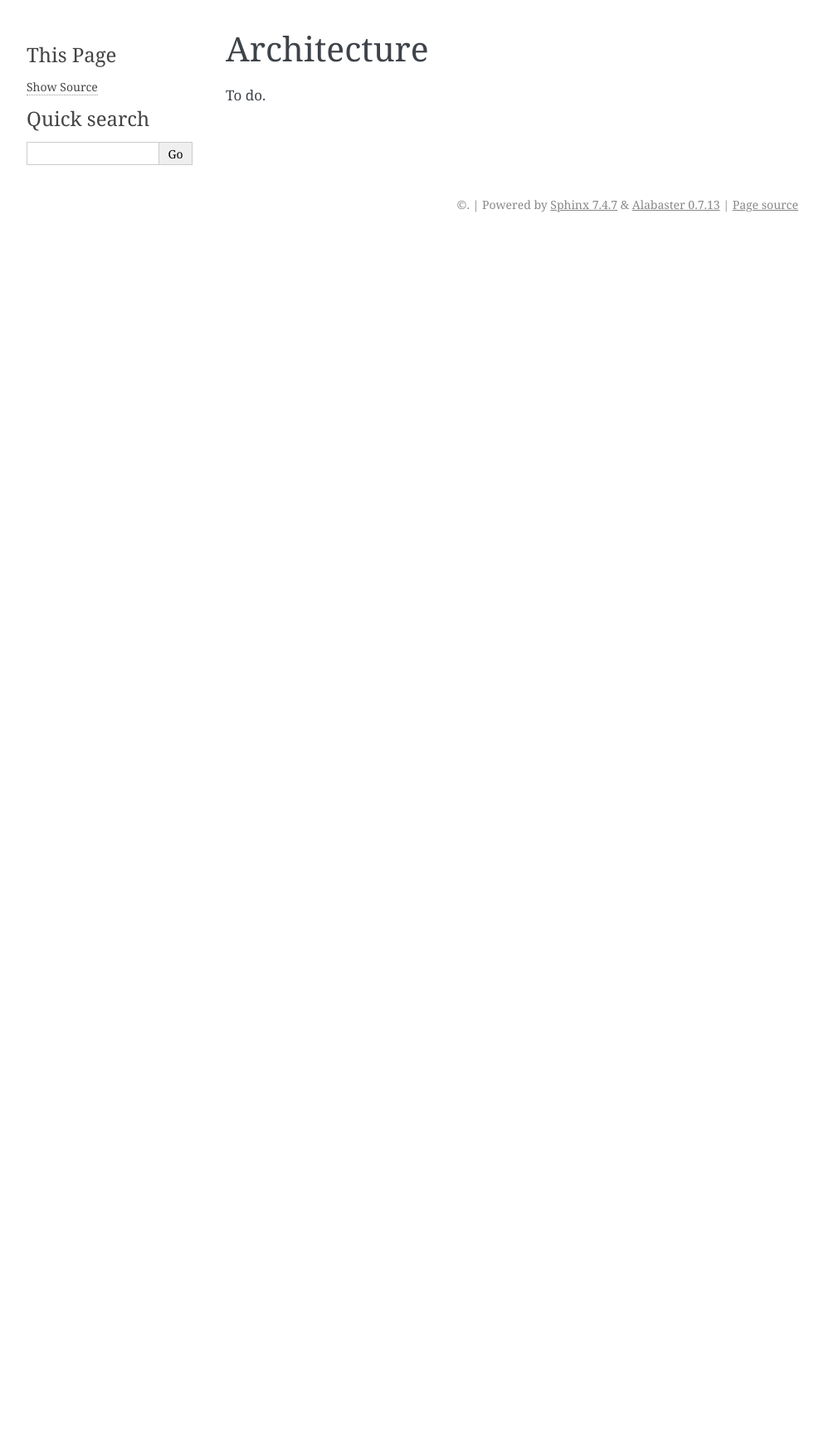
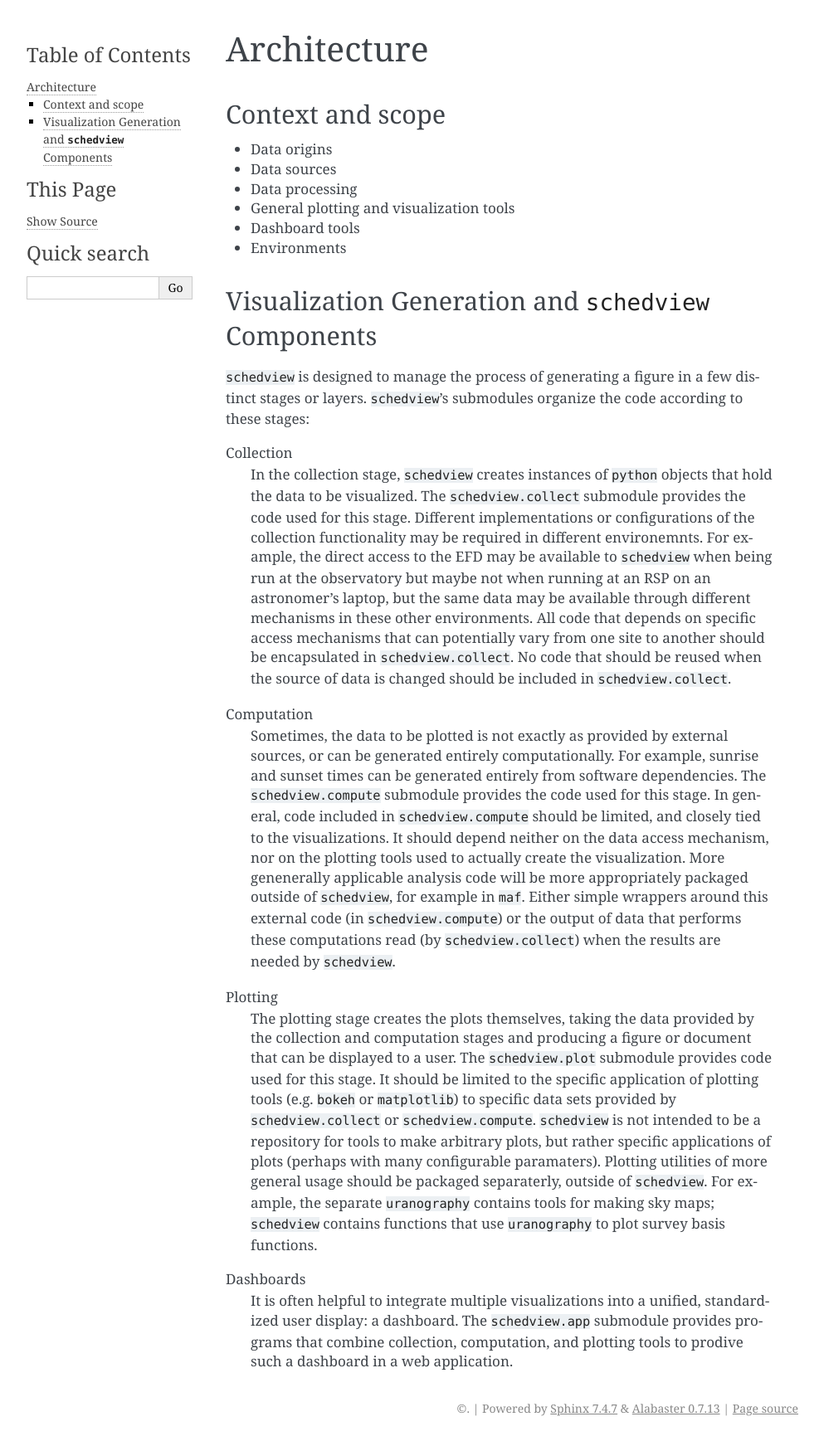
Before and after one commit to lsst/schedview, a Sphinx documentation site: the page built from docs/architecture.rst, in a window 1280 px wide. Shown: the whole page at 83% size, without its empty margins (148-1141 px from the left). Built offline with Sphinx 7.4.7, drawn with Linux system fonts in a browser that asks for light colours; before the commit the page ends 900 px from its top, so only the background shows below that.

Commit message:
initial high-level components section

```diff
--- a/docs/architecture.rst
+++ b/docs/architecture.rst
@@ -1,4 +1,47 @@
 Architecture
 ============
 
-To do.
+Context and scope
+-----------------
+
+- Data origins
+- Data sources
+- Data processing
+- General plotting and visualization tools
+- Dashboard tools
+- Environments
+
+Visualization Generation and ``schedview`` Components
+-----------------------------------------------------
+
+``schedview`` is designed to manage the process of generating a figure in a few distinct stages or layers.
+``schedview``'s submodules organize the code according to these stages:
+
+Collection
+  In the collection stage, ``schedview`` creates instances of ``python`` objects that hold the data to be visualized.
+  The ``schedview.collect`` submodule provides the code used for this stage.
+  Different implementations or configurations of the collection functionality may be required in different environemnts.
+  For example, the direct access to the EFD may be available to ``schedview`` when being run at the observatory but maybe not when running at an RSP on an astronomer's laptop, but the same data may be available through different mechanisms in these other environments.
+  All code that depends on specific access mechanisms that can potentially vary from one site to another should be encapsulated in ``schedview.collect``.
+  No code that should be reused when the source of data is changed should be included in ``schedview.collect``.
+
+Computation
+  Sometimes, the data to be plotted is not exactly as provided by external sources, or can be generated entirely computationally.
+  For example, sunrise and sunset times can be generated entirely from software dependencies.
+  The ``schedview.compute`` submodule provides the code used for this stage.
+  In general, code included in ``schedview.compute`` should be limited, and closely tied to the visualizations.
+  It should depend neither on the data access mechanism, nor on the plotting tools used to actually create the visualization.
+  More genenerally applicable analysis code will be more appropriately packaged outside of ``schedview``, for example in ``maf``.
+  Either simple wrappers around this external code (in ``schedview.compute``) or the output of data that performs these computations read (by ``schedview.collect``) when the results are needed by ``schedview``.
+
+Plotting
+  The plotting stage creates the plots themselves, taking the data provided by the collection and computation stages and producing a figure or document that can be displayed to a user.
+  The ``schedview.plot`` submodule provides code used for this stage.
+  It should be limited to the specific application of plotting tools (e.g. ``bokeh`` or ``matplotlib``) to specific data sets provided by ``schedview.collect`` or ``schedview.compute``.
+  ``schedview`` is not intended to be a repository for tools to make arbitrary plots, but rather specific applications of plots (perhaps with many configurable paramaters).
+  Plotting utilities of more general usage should be packaged separaterly, outside of ``schedview``.
+  For example, the separate ``uranography`` contains tools for making sky maps; ``schedview`` contains functions that use ``uranography`` to plot survey basis functions.
+
+Dashboards
+  It is often helpful to integrate multiple visualizations into a unified, standardized user display: a dashboard.
+  The ``schedview.app`` submodule provides programs that combine collection, computation, and plotting tools to prodive such a dashboard in a web application.
```
